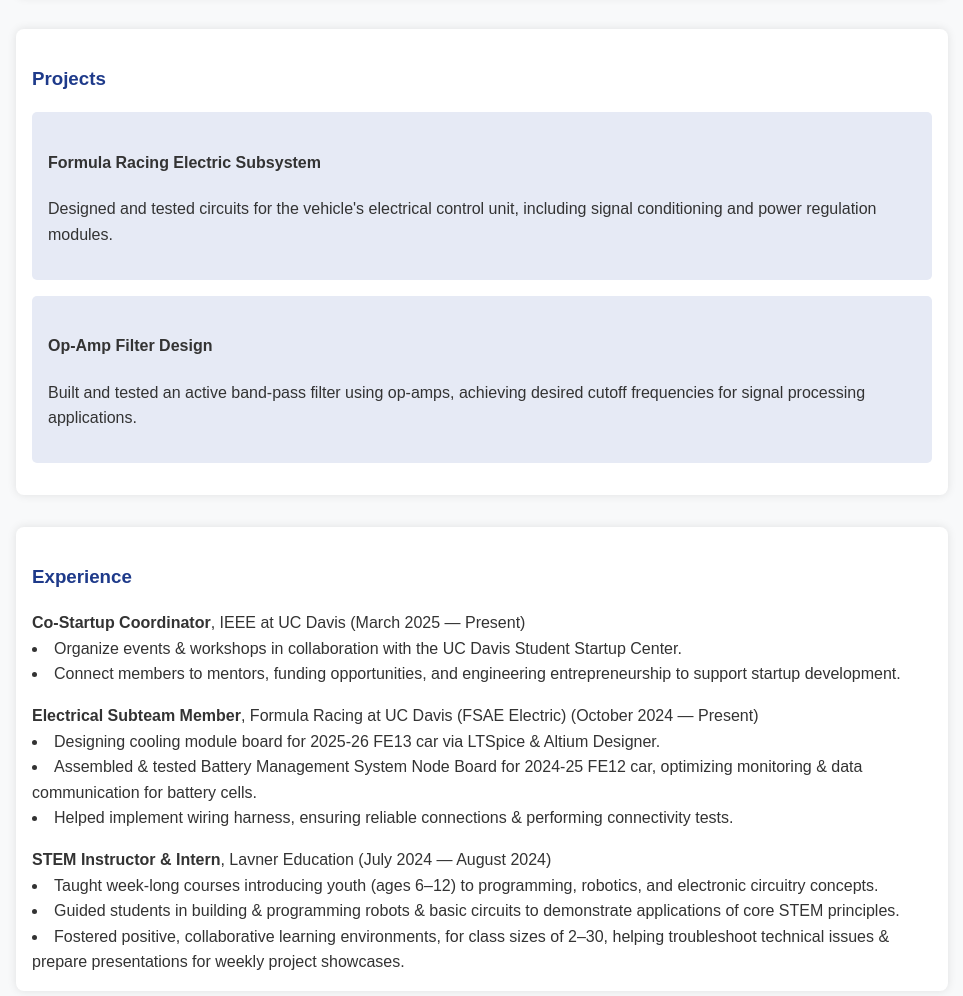
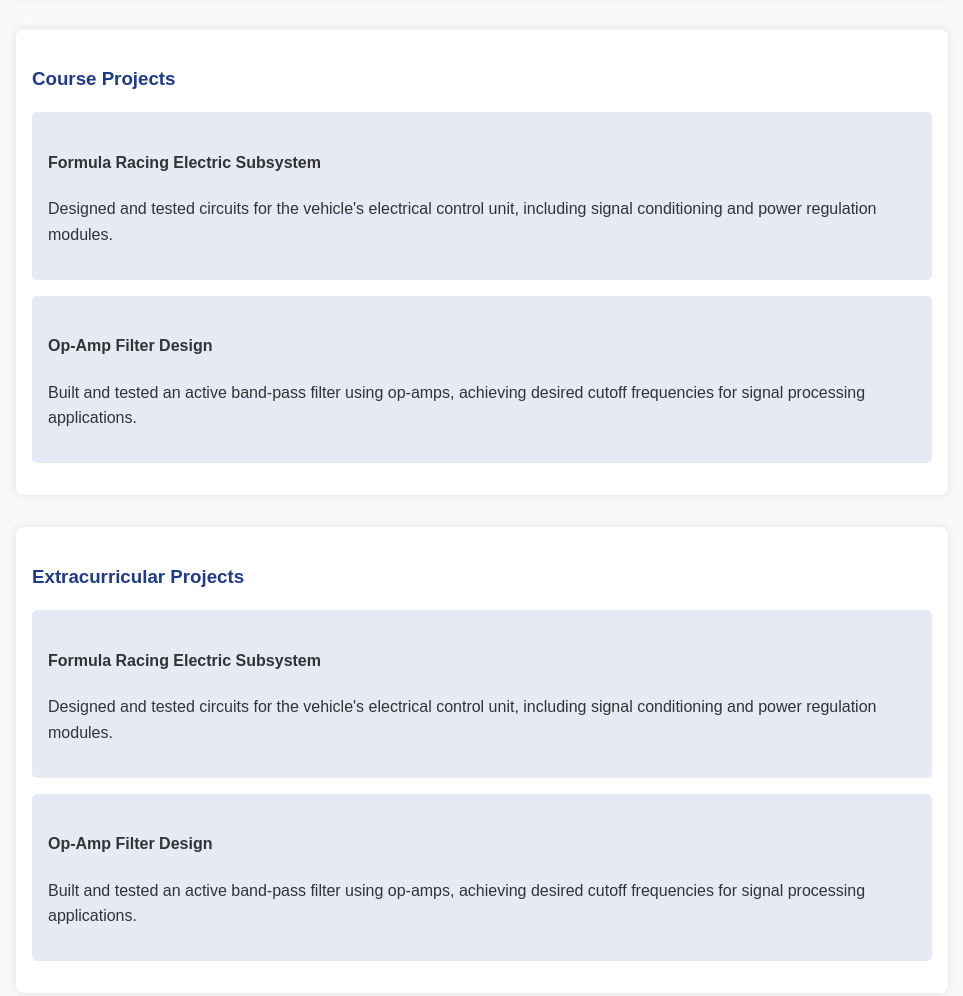
Before and after one commit to isabella-mo/portfolio, a plain HTML site: page index.html in a window 1280 px wide. Shown: the part 696-1692 px from the top of the page, without its empty margins (158-1121 px from the left). Drawn offline with Linux system fonts and the light colour scheme.

Commit message:
Update index.html

```diff
--- a/index.html
+++ b/index.html
@@ -28,14 +28,26 @@
             <li>Soldering (Surface Mount, Through-Hole)</li>
         </ul>
     </section>
-    <!-- PROJECTS -->
-    <section id="projects">
-        <h3>Projects</h3>
-        <div class="project">
+    <!-- COURSE PROJECTS -->
+    <section id="course projects">
+        <h3>Course Projects</h3>
+        <div class="course project">
             <h4>Formula Racing Electric Subsystem</h4>
             <p>Designed and tested circuits for the vehicle's electrical control unit, including signal conditioning and power regulation modules.</p>
         </div>
-        <div class="project">
+        <div class="course project">
+            <h4>Op-Amp Filter Design</h4>
+            <p>Built and tested an active band-pass filter using op-amps, achieving desired cutoff frequencies for signal processing applications.</p>
+        </div>
+    </section>
+    <!-- EXTRACURRICULAR PROJECTS -->
+    <section id="extracurricular projects">
+        <h3>Extracurricular Projects</h3>
+        <div class="extracurricular project">
+            <h4>Formula Racing Electric Subsystem</h4>
+            <p>Designed and tested circuits for the vehicle's electrical control unit, including signal conditioning and power regulation modules.</p>
+        </div>
+        <div class="extracurricular project">
             <h4>Op-Amp Filter Design</h4>
             <p>Built and tested an active band-pass filter using op-amps, achieving desired cutoff frequencies for signal processing applications.</p>
         </div>
```
